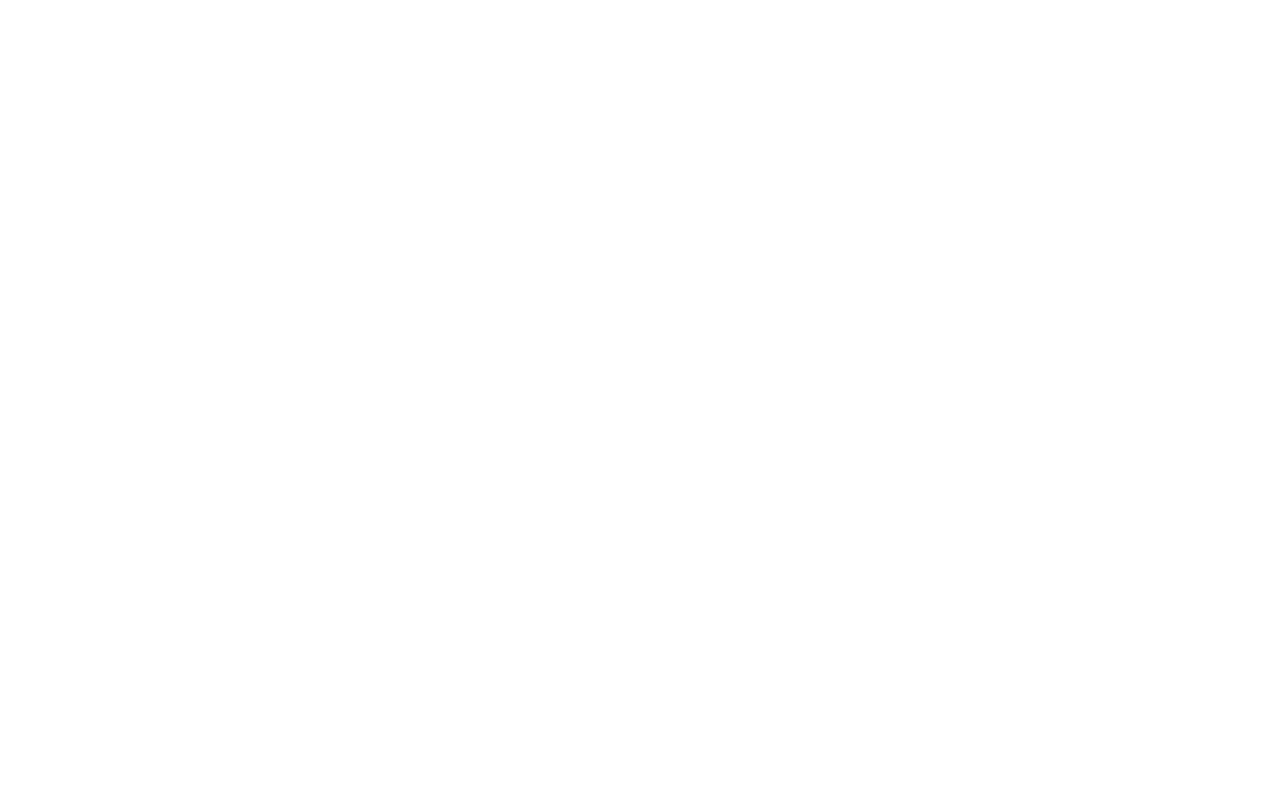
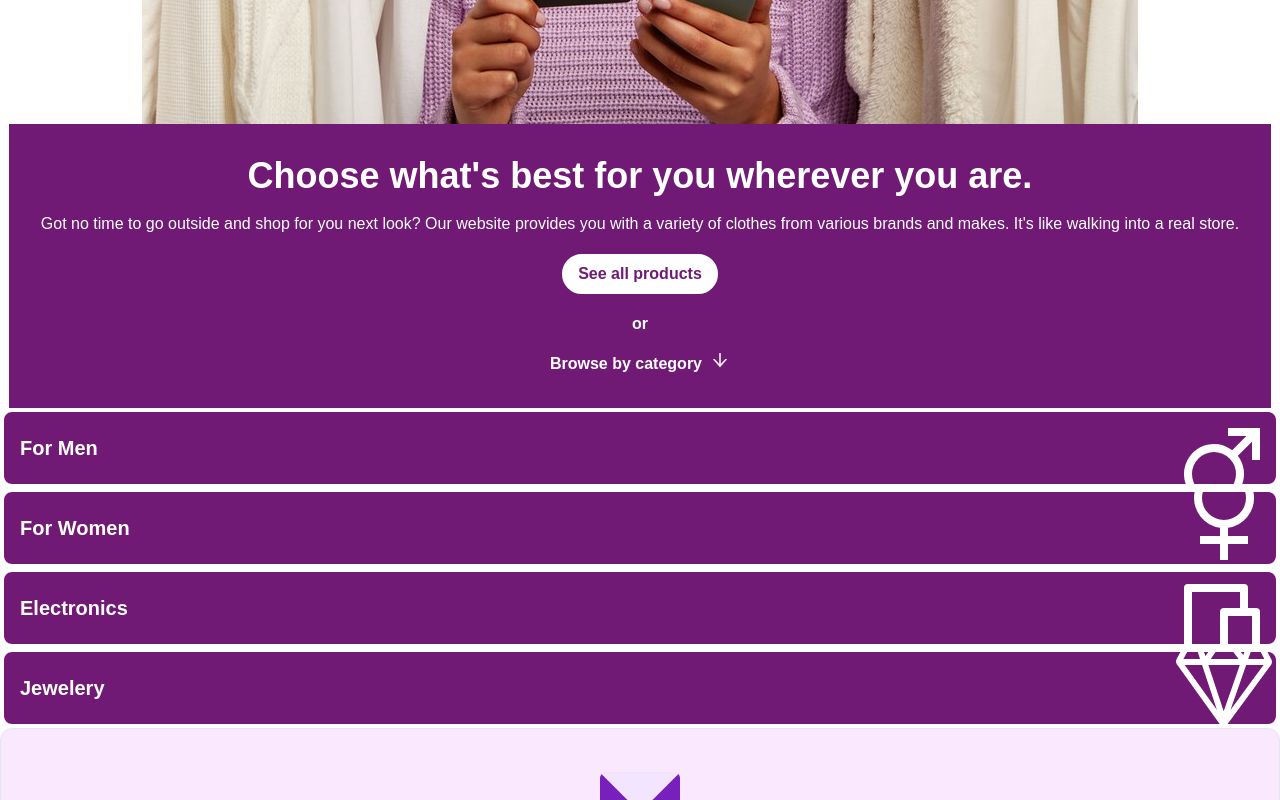
Before and after one commit to AlissonSilva07/fake-store, a React (Create React App) app: page / in a window 1280 px wide. Shown: the part 620-1420 px from the top of the page. Before the commit the page ends 800 px from the top, so only its background shows below. Built offline with nearby package versions, Linux system fonts and the light colour scheme; no server answers.

Commit message:
Alterações no layout do componente Main

```diff
--- a/src/App.js
+++ b/src/App.js
@@ -36,7 +36,8 @@ function App() {
     <>
       <ProductProvider>
         <Nav />
-        {/* <Outlet />
+        <Outlet />
+        {/*
         {showBTT && <BackToTop handleClick={handleScrollUp} />}
         <Footer /> */}
       </ProductProvider>
--- a/src/components/PageHero.js
+++ b/src/components/PageHero.js
@@ -9,21 +9,20 @@ import StandardButton from './small components/StandardButton'
 
 const PageHero = () => {
   return (
-    <div className='flex items-center gap-4 bg-fuchsia-900 rounded-xl overflow-hidden'>
+    <div className='mt-20 w-full flex flex-col items-center'>
         <div>
-            <img src={mainImg2} alt="hands choosing a category while shopping" className='w-[60rem]' />
+            <img src={mainImg2} alt="hands choosing a category while shopping" className='w-full' />
         </div>
-        <div className='w-[60rem] p-6 flex flex-col gap-4'>
+
+        <div className='p-8 bg-fuchsia-900 overflow-hidden'>
+            <div className='flex flex-col items-center gap-4'>
                 <div>
-                <p className='text-xl text-white font-bold'>With Fake Store you can</p>
+                    <p className='text-4xl text-white text-center font-bold'>Choose what's best for you wherever you are.</p>
                 </div>
                 <div>
-                <p className='text-7xl text-white font-bold'>Choose what's best for you wherever you are.</p>
+                    <p className='text-white text-base text-justify'>Got no time to go outside and shop for you next look? Our website provides you with a variety of clothes from various brands and makes. It's like walking into a real store.</p>
                 </div>
-            <div>
-                <p className='text-white text-base'>Got no time to go outside and shop for you next look? Our website provides you with a variety of clothes from various brands and makes. It's like walking into a real store.</p>
-            </div>
-            <div className='flex items-center gap-4'>
+                <div className='w-full flex flex-col items-center gap-4'>
                     <Link to='/products'>
                         <StandardButton text='See all products' />
                     </Link>
@@ -35,6 +34,8 @@ const PageHero = () => {
                 </div>
             </div>
         </div>
+    </div>
+
   )
 }
 
--- a/src/modules/Categories.js
+++ b/src/modules/Categories.js
@@ -6,30 +6,30 @@ import { SlDiamond } from 'react-icons/sl'
 const Categories = () => {
 
   return (
-    <div className='flex items-center gap-10'>
+    <div className='w-full flex flex-col items-center'>
 
-        <button className='flex items-center p-4 bg-fuchsia-900 w-60 h-20 rounded-xl border-4 border-white text-white hover:text-fuchsia-900 hover:bg-white hover:border-fuchsia-900 transition-all delay-75 relative overflow-hidden'>
+        <button className='w-full flex items-center p-4 bg-fuchsia-900 h-20 rounded-xl border-4 border-white text-white hover:text-fuchsia-900 hover:bg-white hover:border-fuchsia-900 transition-all delay-75 relative overflow-hidden'>
             <div>
                 <RiMenLine className='text-8xl absolute top-1 right-2' />
             </div>
             <p className='text-xl font-bold'>For Men</p>
         </button>
 
-        <button className='flex items-center p-4 bg-fuchsia-900 w-60 h-20 rounded-xl border-4 border-white text-white hover:text-fuchsia-900 hover:bg-white hover:border-fuchsia-900 transition-all delay-75 relative overflow-hidden'>
+        <button className='w-full flex items-center p-4 bg-fuchsia-900 h-20 rounded-xl border-4 border-white text-white hover:text-fuchsia-900 hover:bg-white hover:border-fuchsia-900 transition-all delay-75 relative overflow-hidden'>
             <div>
                 <RiWomenLine className='text-8xl absolute bottom-1 right-1   ' />
             </div>
             <p className='text-xl font-bold'>For Women</p>
         </button>
 
-        <button className='flex items-center p-4 bg-fuchsia-900 w-60 h-20 rounded-xl border-4 border-white text-white hover:text-fuchsia-900 hover:bg-white hover:border-fuchsia-900 transition-all delay-75 relative overflow-hidden'>
+        <button className='w-full flex items-center p-4 bg-fuchsia-900 h-20 rounded-xl border-4 border-white text-white hover:text-fuchsia-900 hover:bg-white hover:border-fuchsia-900 transition-all delay-75 relative overflow-hidden'>
             <div>
                 <RiDeviceLine className='text-8xl absolute top-1 right-2' />
             </div>
             <p className='text-xl font-bold'>Electronics</p>
         </button>
 
-        <button className='flex items-center p-4 bg-fuchsia-900 w-60 h-20 rounded-xl border-4 border-white text-white hover:text-fuchsia-900 hover:bg-white hover:border-fuchsia-900 transition-all delay-75 relative overflow-hidden'>
+        <button className='w-full flex items-center p-4 bg-fuchsia-900 h-20 rounded-xl border-4 border-white text-white hover:text-fuchsia-900 hover:bg-white hover:border-fuchsia-900 transition-all delay-75 relative overflow-hidden'>
             <div>
                 <SlDiamond className='text-8xl absolute -bottom-1 right-1   ' />
             </div>
--- a/src/modules/Main.js
+++ b/src/modules/Main.js
@@ -8,19 +8,18 @@ import Categories from './Categories'
 
 const Main = () => {
   return (
-    <div className='flex flex-col items-center justify-center mx-20 gap-10'>
+    <div className='flex flex-col items-center justify-center'>
 
-    <div>
+
         <PageHero />
-    </div>
 
-    <div>
+
         <Categories />
-    </div>
 
-    <div>
-      <Testimonials />
-    </div>
+
+
+        {/* <Testimonials /> */}
+
 
         <div className='flex flex-col items-center w-full p-8 gap-4 mx-20 bg-fuchsia-100 rounded-xl border'>
             <div>
--- a/src/pages/Home.js
+++ b/src/pages/Home.js
@@ -4,9 +4,9 @@ import Main from '../modules/Main'
 
 const Home = () => {
   return (
-    <div className='mt-20 my-4 flex flex-col items-center justify-center'>
+    <>
       <Main />
-    </div>
+    </>
   )
 }
 
```
Lines whose indentation alone changed are shown as unchanged.
